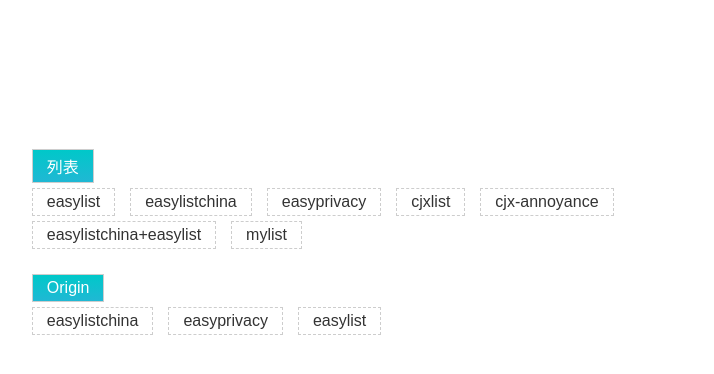
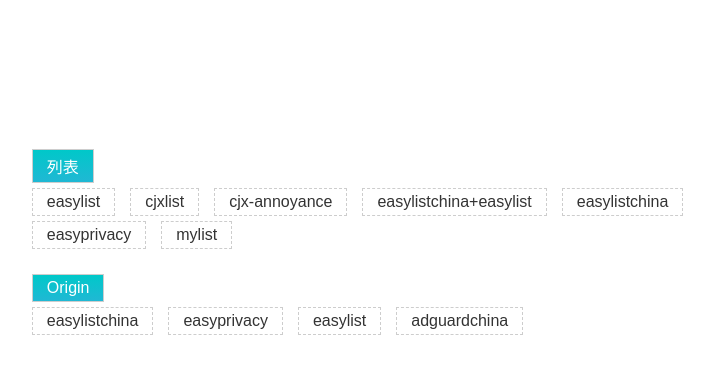
Before and after one commit to fxqy/fxqy.github.io, a plain HTML site: page txtls/index.html in a window 1280 px wide. Shown: the whole page, without its empty margins (244-958 px from the left). Drawn offline with Linux system fonts and the light colour scheme.

Commit message:
adbtxtindxchg

```diff
--- a/txtls/index.html
+++ b/txtls/index.html
@@ -14,19 +14,20 @@
 
 			<p style="width:100%;clear:both;padding-top:20px;"><a class="seriesTit" style="display:table-row;border:1px solid #cdcdcd;">列表</a></p>
 			<div class="seriesCtn" style="display: block;clear:both;">
-				<a class="seriesItm" href="./txt/easylist.txt" target="_blank" title="adblock plus规则easylist" style="text-decoration:none;">easylist</a>
-				<a class="seriesItm" href="./txt/easylistchina.txt" target="_blank" title="adblock plus规则easylistchina" style="text-decoration:none;">easylistchina</a>
-				<a class="seriesItm" href="./txt/easyprivacy.txt" target="_blank" title="adblock plus规则easyprivacy" style="text-decoration:none;">easyprivacy</a>
-				<a class="seriesItm" href="./txt/cjxlist.txt" target="_blank" title="adblock plus规则cjxlist" style="text-decoration:none;">cjxlist</a>
-				<a class="seriesItm" href="./txt/cjx-annoyance.txt" target="_blank" title="adblock plus规则cjx-annoyance" style="text-decoration:none;">cjx-annoyance</a>
-				<a class="seriesItm" href="./txt/easylistchina+easylist.txt" target="_blank" title="adblock plus规则easylistchina+easylist" style="text-decoration:none;">easylistchina+easylist</a>
-				<a class="seriesItm" href="./txt/mylist.txt" target="_blank" title="adblock plus规则mylist" style="text-decoration:none;">mylist</a>
+				<a class="seriesItm" href="./easylist.txt" target="_blank" title="adblock plus规则easylist" style="text-decoration:none;">easylist</a>
+				<a class="seriesItm" href="./cjxlist.txt" target="_blank" title="adblock plus规则cjxlist" style="text-decoration:none;">cjxlist</a>
+				<a class="seriesItm" href="./cjx-annoyance.txt" target="_blank" title="adblock plus规则cjx-annoyance" style="text-decoration:none;">cjx-annoyance</a>
+				<a class="seriesItm" href="./easylistchina+easylist.txt" target="_blank" title="adblock plus规则easylistchina+easylist" style="text-decoration:none;">easylistchina+easylist</a>
+                <a class="seriesItm" href="./easylistchina.txt" target="_blank" title="adblock plus规则easylistchina" style="text-decoration:none;">easylistchina</a>
+				<a class="seriesItm" href="./easyprivacy.txt" target="_blank" title="adblock plus规则easyprivacy" style="text-decoration:none;">easyprivacy</a>
+				<a class="seriesItm" href="./mylist.txt" target="_blank" title="adblock plus规则mylist" style="text-decoration:none;">mylist</a>
 			</div>
 			<p style="width:100%;clear:both;padding-top:20px;"><a class="seriesTit" style="display:table-row;border:1px solid #cdcdcd;">Origin</a></p>
 			<div class="seriesCtn" style="display: block;clear:both;">
 				<a class="seriesItm" href="https://easylist-downloads.adblockplus.org/easylistchina.txt" target="_blank" title="easylistchina.txt" style="text-decoration:none;">easylistchina</a>
 				<a class="seriesItm" href="https://easylist-downloads.adblockplus.org/easyprivacy.txt" target="_blank" title="easyprivacy.txt" style="text-decoration:none;">easyprivacy</a>
 				<a class="seriesItm" href="https://easylist-downloads.adblockplus.org/easylist.txt" target="_blank" title="easylist.txt" style="text-decoration:none;">easylist</a>
+				<a class="seriesItm" href="https://filters.adtidy.org/extension/ublock/filters/224.txt" target="_blank" title="adguardchina.txt" style="text-decoration:none;">adguardchina</a>
 			</div>
 
 		</div>
```
